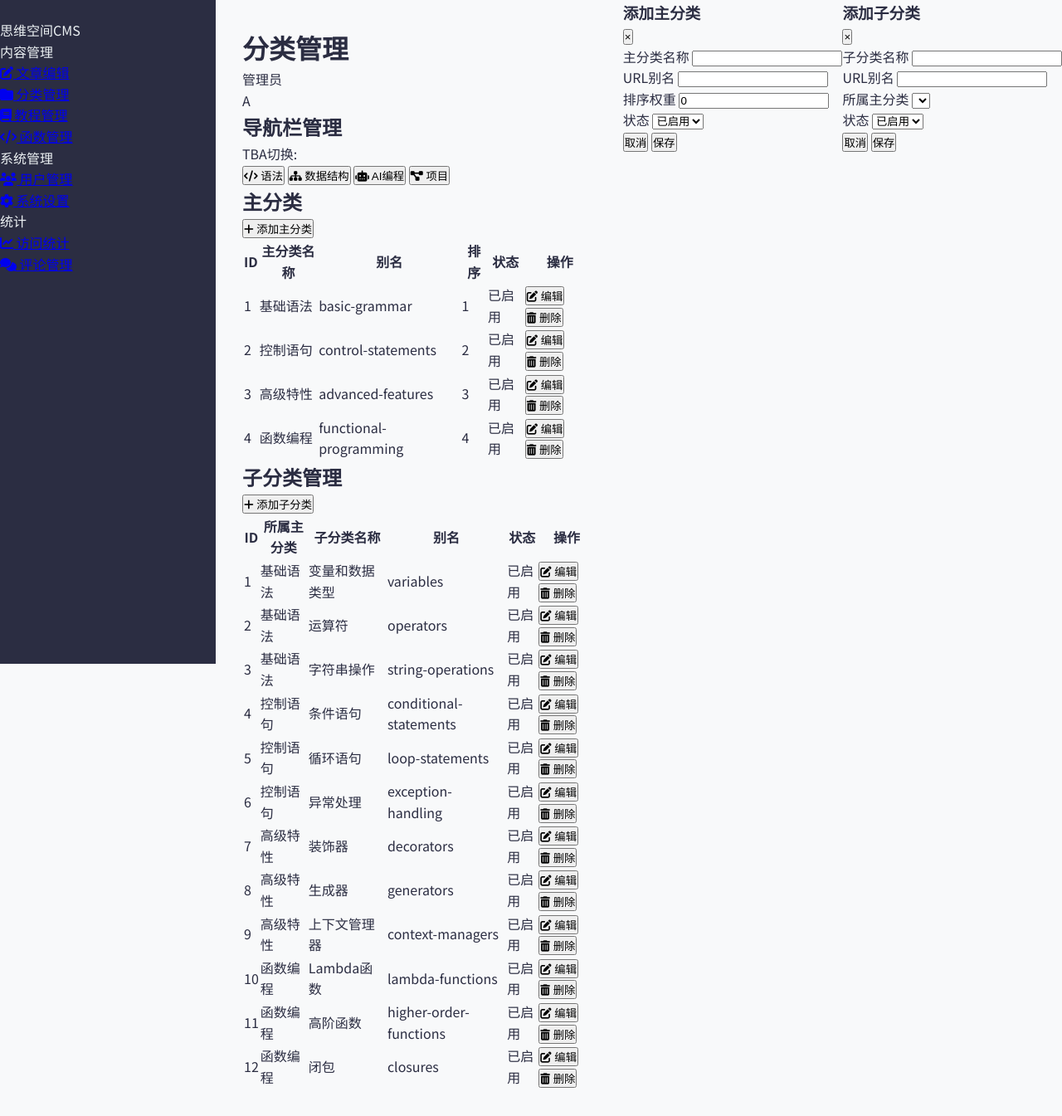
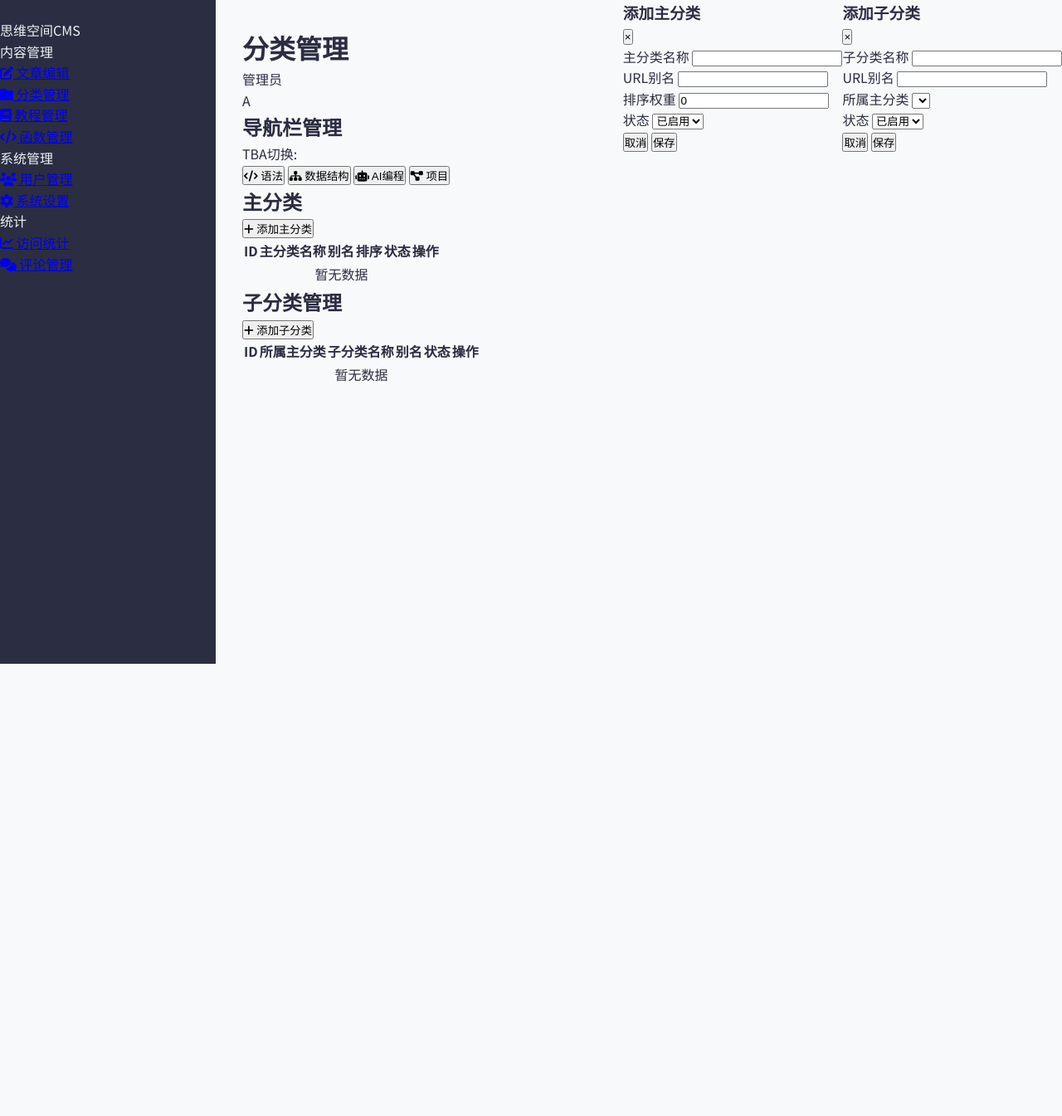
Before and after one commit to huangzhixin2018-sudo/python-learning-platform, a Django app: page /manage/category-management/ in a window 1280 px wide. Shown: the whole page at 83% size. After the commit the page ends 800 px from the top, so only its background shows below. Run offline with Django 5.2, Linux system fonts and the light colour scheme; the visitor is signed in with stand-in values (Sample User, id 1); data that the repository does not hold is empty.

Commit message:
修复数据同步问题：分类管理页面使用真实API数据，删除模拟数据

```diff
--- a/templates/admin/分类管理.html
+++ b/templates/admin/分类管理.html
@@ -672,72 +672,8 @@
     // ================= TBA切换功能 =================
     let currentTbaType = 'grammar'; // 默认选中语法
 
-    // 模拟不同TBA类型对应的分类数据
-    const tbaCategoryData = {
-      'grammar': {
-        mainCategories: [
-          { id: 1, name: '基础语法', slug: 'basic-grammar', order: 1, is_enabled: true },
-          { id: 2, name: '控制语句', slug: 'control-statements', order: 2, is_enabled: true },
-          { id: 3, name: '高级特性', slug: 'advanced-features', order: 3, is_enabled: true },
-          { id: 4, name: '函数编程', slug: 'functional-programming', order: 4, is_enabled: true }
-        ],
-        subCategories: [
-          { id: 1, parent_id: 1, parent_name: '基础语法', name: '变量和数据类型', slug: 'variables', is_enabled: true },
-          { id: 2, parent_id: 1, parent_name: '基础语法', name: '运算符', slug: 'operators', is_enabled: true },
-          { id: 3, parent_id: 1, parent_name: '基础语法', name: '字符串操作', slug: 'string-operations', is_enabled: true },
-          { id: 4, parent_id: 2, parent_name: '控制语句', name: '条件语句', slug: 'conditional-statements', is_enabled: true },
-          { id: 5, parent_id: 2, parent_name: '控制语句', name: '循环语句', slug: 'loop-statements', is_enabled: true },
-          { id: 6, parent_id: 2, parent_name: '控制语句', name: '异常处理', slug: 'exception-handling', is_enabled: true },
-          { id: 7, parent_id: 3, parent_name: '高级特性', name: '装饰器', slug: 'decorators', is_enabled: true },
-          { id: 8, parent_id: 3, parent_name: '高级特性', name: '生成器', slug: 'generators', is_enabled: true },
-          { id: 9, parent_id: 3, parent_name: '高级特性', name: '上下文管理器', slug: 'context-managers', is_enabled: true },
-          { id: 10, parent_id: 4, parent_name: '函数编程', name: 'Lambda函数', slug: 'lambda-functions', is_enabled: true },
-          { id: 11, parent_id: 4, parent_name: '函数编程', name: '高阶函数', slug: 'higher-order-functions', is_enabled: true },
-          { id: 12, parent_id: 4, parent_name: '函数编程', name: '闭包', slug: 'closures', is_enabled: true }
-        ]
-      },
-      'data_structure': {
-        mainCategories: [
-          { id: 4, name: '基础数据结构', slug: 'basic-data-structures', order: 1, is_enabled: true },
-          { id: 5, name: '高级数据结构', slug: 'advanced-data-structures', order: 2, is_enabled: true }
-        ],
-        subCategories: [
-          { id: 6, parent_id: 4, parent_name: '基础数据结构', name: '列表和元组', slug: 'lists-tuples', is_enabled: true },
-          { id: 7, parent_id: 4, parent_name: '基础数据结构', name: '字典和集合', slug: 'dicts-sets', is_enabled: true },
-          { id: 8, parent_id: 5, parent_name: '高级数据结构', name: '堆栈和队列', slug: 'stacks-queues', is_enabled: true },
-          { id: 9, parent_id: 5, parent_name: '高级数据结构', name: '树和图', slug: 'trees-graphs', is_enabled: true }
-        ]
-      },
-      'ai_programming': {
-        mainCategories: [
-          { id: 6, name: '机器学习基础', slug: 'ml-basics', order: 1, is_enabled: true },
-          { id: 7, name: '深度学习', slug: 'deep-learning', order: 2, is_enabled: true },
-          { id: 8, name: '自然语言处理', slug: 'nlp', order: 3, is_enabled: true }
-        ],
-        subCategories: [
-          { id: 10, parent_id: 6, parent_name: '机器学习基础', name: '数据预处理', slug: 'data-preprocessing', is_enabled: true },
-          { id: 11, parent_id: 6, parent_name: '机器学习基础', name: '模型训练', slug: 'model-training', is_enabled: true },
-          { id: 12, parent_id: 7, parent_name: '深度学习', name: '神经网络', slug: 'neural-networks', is_enabled: true },
-          { id: 13, parent_id: 7, parent_name: '深度学习', name: '卷积神经网络', slug: 'cnn', is_enabled: true },
-          { id: 14, parent_id: 8, parent_name: '自然语言处理', name: '文本分析', slug: 'text-analysis', is_enabled: true }
-        ]
-      },
-      'project': {
-        mainCategories: [
-          { id: 9, name: 'Web开发项目', slug: 'web-projects', order: 1, is_enabled: true },
-          { id: 10, name: '数据分析项目', slug: 'data-analysis-projects', order: 2, is_enabled: true },
-          { id: 11, name: 'AI应用项目', slug: 'ai-applications', order: 3, is_enabled: true }
-        ],
-        subCategories: [
-          { id: 15, parent_id: 9, parent_name: 'Web开发项目', name: 'Django网站', slug: 'django-website', is_enabled: true },
-          { id: 16, parent_id: 9, parent_name: 'Web开发项目', name: 'Flask API', slug: 'flask-api', is_enabled: true },
-          { id: 17, parent_id: 10, parent_name: '数据分析项目', name: '数据可视化', slug: 'data-visualization', is_enabled: true },
-          { id: 18, parent_id: 10, parent_name: '数据分析项目', name: '统计分析', slug: 'statistical-analysis', is_enabled: true },
-          { id: 19, parent_id: 11, parent_name: 'AI应用项目', name: '聊天机器人', slug: 'chatbot', is_enabled: true },
-          { id: 20, parent_id: 11, parent_name: 'AI应用项目', name: '图像识别', slug: 'image-recognition', is_enabled: true }
-        ]
-      }
-    };
+    // TBA类型配置（用于标识当前选中的类型）
+    const tbaTypes = ['grammar', 'data_structure', 'ai_programming', 'project'];
 
     function setupTbaToggle() {
       const tbaButtons = document.querySelectorAll('.tba-btn');
@@ -760,17 +696,41 @@
 
     // 根据TBA类型加载对应的分类数据
     function loadTbaCategoryData(tbaType) {
-      const data = tbaCategoryData[tbaType];
-      if (!data) return;
+      // 从API获取真实的主分类数据
+      fetch('/api/main-categories/')
+        .then(response => response.json())
+        .then(data => {
+          if (data.items && data.items.length > 0) {
+            updateMainCategoryTable(data.items);
+            mainCategoriesCache = data.items;
 
-      // 更新主分类数据
-      updateMainCategoryTable(data.mainCategories);
-
-      // 更新子分类数据
-      updateSubCategoryTable(data.subCategories);
-
-      // 更新主分类缓存（用于子分类下拉选择）
-      mainCategoriesCache = data.mainCategories;
+            // 获取所有子分类数据
+            return fetch('/api/sub-categories/');
+          } else {
+            updateMainCategoryTable([]);
+            updateSubCategoryTable([]);
+            return null;
+          }
+        })
+        .then(response => {
+          if (response) {
+            return response.json();
+          }
+          return null;
+        })
+        .then(subData => {
+          if (subData && subData.items && subData.items.length > 0) {
+            // 根据TBA类型过滤子分类（这里可以根据需要添加过滤逻辑）
+            updateSubCategoryTable(subData.items);
+          } else {
+            updateSubCategoryTable([]);
+          }
+        })
+        .catch(error => {
+          console.error('加载分类数据失败:', error);
+          updateMainCategoryTable([]);
+          updateSubCategoryTable([]);
+        });
     }
 
     // 更新主分类表格
@@ -790,7 +750,7 @@
           <td>${cat.id}</td>
           <td>${cat.name}</td>
           <td>${cat.slug}</td>
-          <td>${cat.order}</td>
+          <td>${cat.order || 0}</td>
           <td>${statusBadge}</td>
           <td>
             <div class="btn-group">
```
